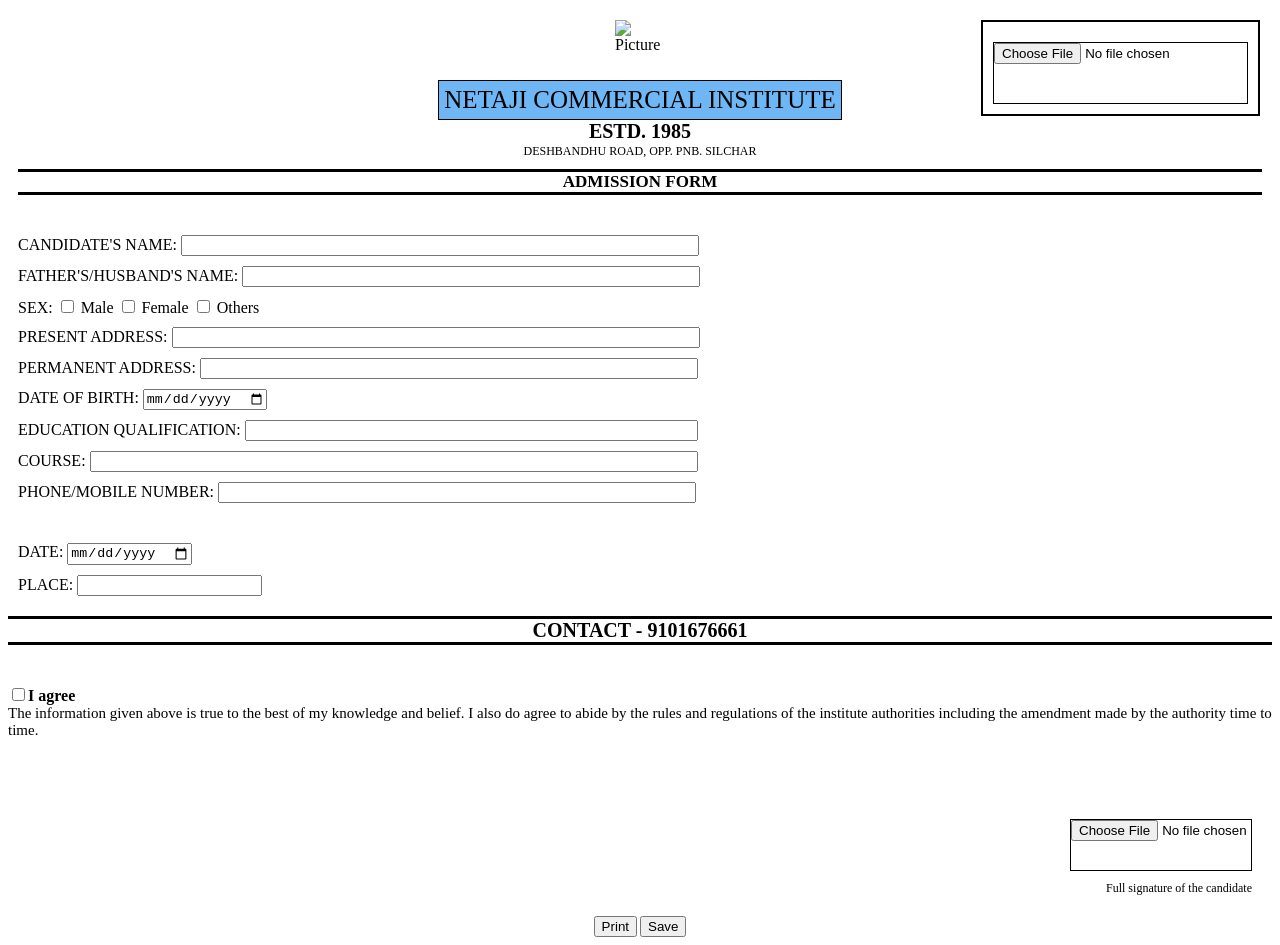
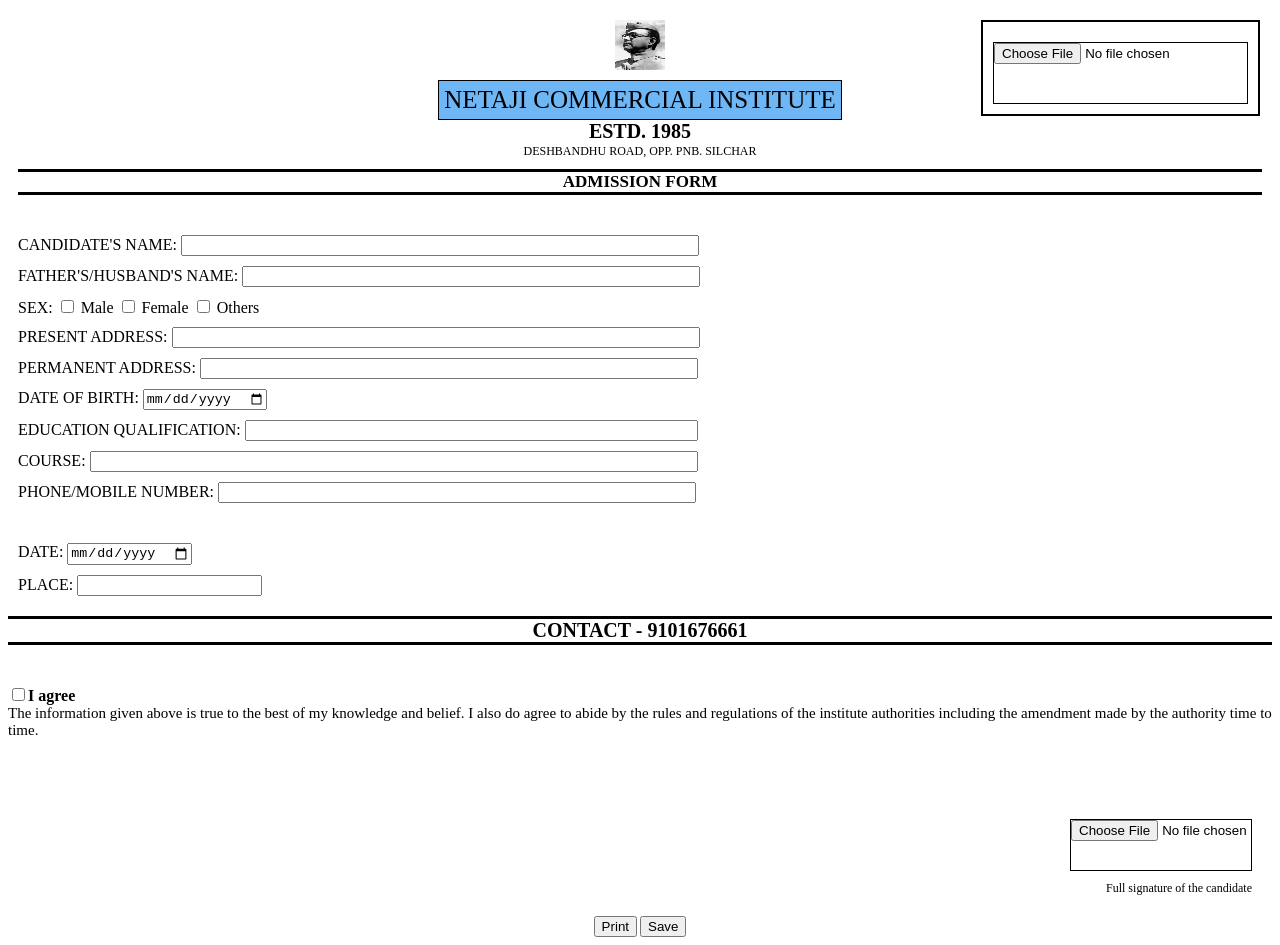
Before and after one commit to sudipdas0002/admissionform, a plain HTML site: page index.html in a window 1280 px wide. Shown: the top 945 px of the page. Drawn offline with Linux system fonts and the light colour scheme; the site is published under a folder, as on GitHub Pages, so addresses that start at the root find nothing.

Commit message:
index.html

```diff
--- a/index.html
+++ b/index.html
@@ -13,7 +13,7 @@
     <input type="file" id="fileInput1" accept="image/*" onchange="previewFile('preview1')">
   </div>
   </div>
-  <img class="picture" src="/a.jpg" alt="Picture">
+  <img class="picture" src="./a.jpg" alt="Picture">
 
   <div class="hello">
     <span class="border-box"><p class="centered">NETAJI COMMERCIAL INSTITUTE</p></span>
```
